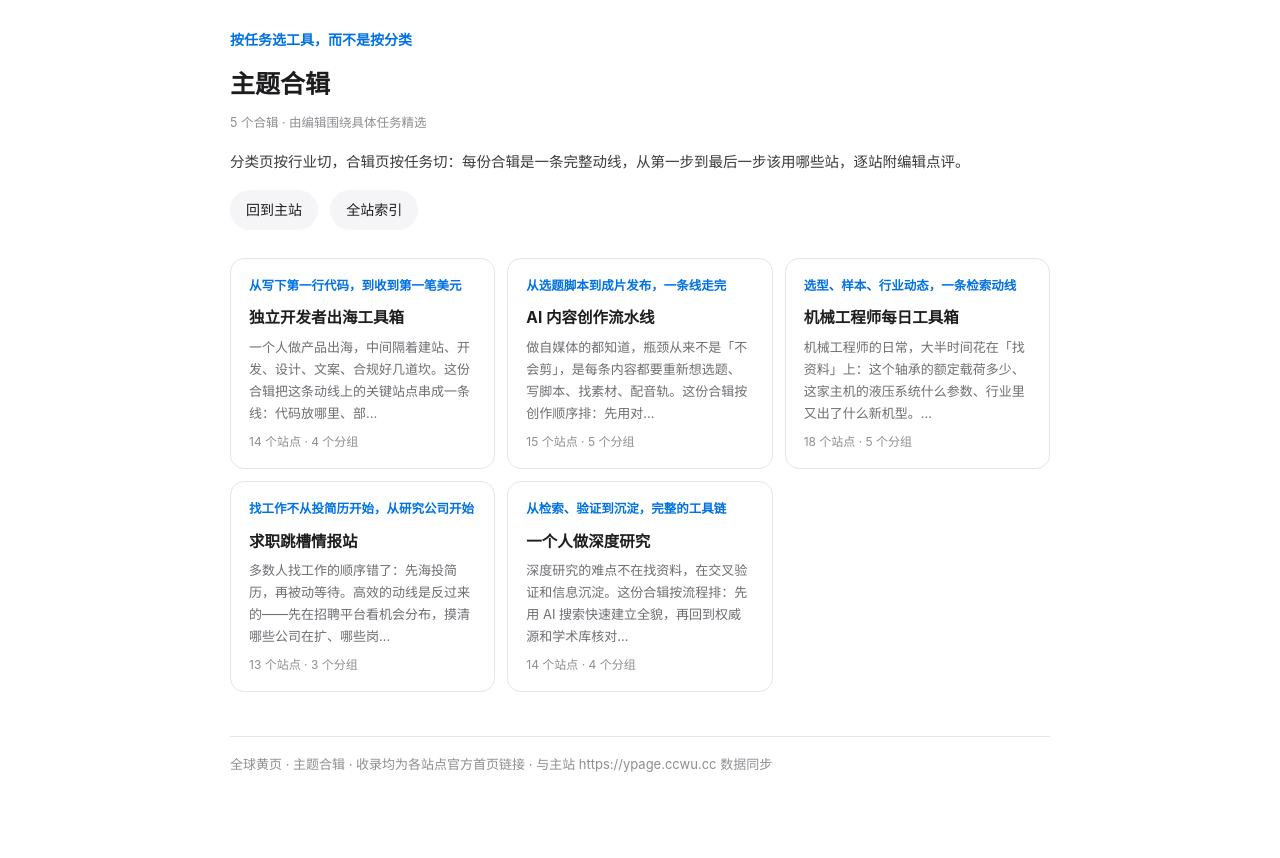
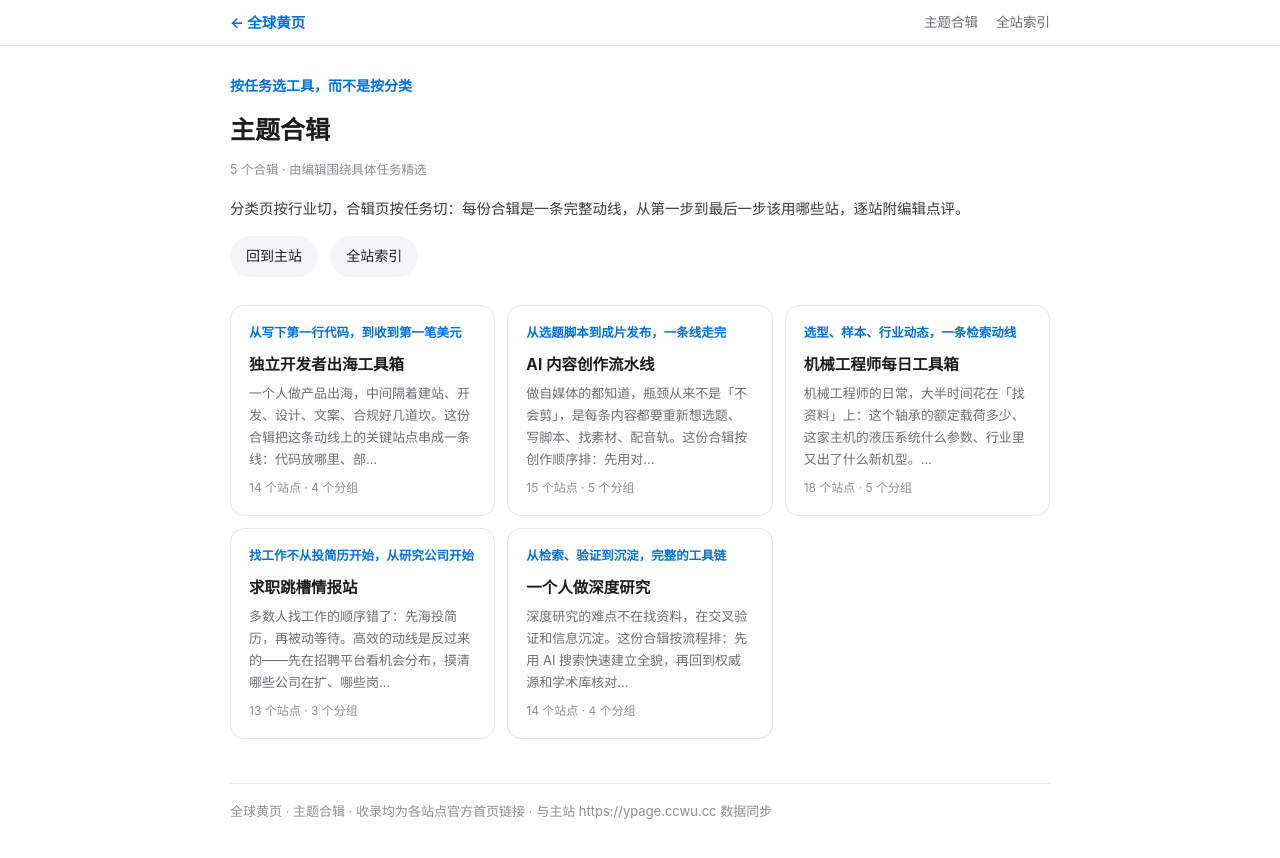
Before and after one commit to heiniao-wan/global-yellow-pages, a plain HTML site: page guides.html in a window 1280 px wide. Before the commit the page ends 836 px from the top, so only its background shows below. Drawn offline with Linux system fonts and the light colour scheme.

Commit message:
feat(guides): 六个合辑页加置顶导航条；fix(seo): gen-seo 注入改为幂等，清掉首页重复堆叠的 CSS（84KB→42KB）

```diff
--- a/guides.html
+++ b/guides.html
@@ -24,6 +24,13 @@ h1{font-size:25px;margin:0 0 6px}
 .meta{color:#8e8e93;font-size:12.5px;margin:6px 0 0}
 .back{display:inline-block;margin:14px 8px 8px 0;padding:8px 16px;border-radius:999px;background:#0071e3;color:#fff;text-decoration:none;font-size:14px}
 .back.ghost{background:#f5f5f7;color:#1d1d1f}
+.gnav{position:sticky;top:0;z-index:30;background:rgba(255,255,255,.88);-webkit-backdrop-filter:saturate(180%) blur(14px);backdrop-filter:saturate(180%) blur(14px);border-bottom:1px solid #e5e5ea}
+.gnav-in{max-width:860px;margin:0 auto;padding:10px 20px;display:flex;align-items:center;justify-content:space-between;gap:12px}
+.gnav-home{color:#0071e3;font-size:14.5px;font-weight:650;text-decoration:none;white-space:nowrap}
+.gnav-home:hover{text-decoration:underline}
+.gnav-links{display:flex;gap:18px}
+.gnav-links a{color:#6e6e73;font-size:13.5px;text-decoration:none;white-space:nowrap}
+.gnav-links a:hover{color:#1d1d1f}
 h2{font-size:18px;margin:34px 0 4px;font-weight:650;letter-spacing:.01em}
 .sec-note{color:#8e8e93;font-size:13px;margin:0 0 6px}
 ol.items{list-style:none;padding:0;margin:10px 0 0;counter-reset:item}
@@ -48,11 +55,12 @@ a.site:hover{text-decoration:underline}
 .related{margin-top:44px;padding-top:18px;border-top:1px solid #e5e5ea}
 .related h2{font-size:15px;margin:0 0 10px}
 footer{margin-top:44px;padding-top:16px;border-top:1px solid #e5e5ea;color:#8e8e93;font-size:13px}
-@media (prefers-color-scheme:dark){body{background:#1c1c1e;color:#f5f5f7}.it-shot{border-color:#3a3a3c;background:#2c2c2e}.desc,.meta,.tags,.gn{color:#98989d}.why{color:#d5d5d8}ol.items li{border-color:#2c2c2e}ol.items li:before{background:#0a2540;color:#6cb3ff}.tags span{background:#2c2c2e}.gcard{border-color:#3a3a3c}.gcard:hover{border-color:#6cb3ff}.gcard h3{color:#f5f5f7}.back.ghost{background:#2c2c2e;color:#f5f5f7}footer{border-color:#3a3a3c}.related{border-color:#3a3a3c}}
+@media (prefers-color-scheme:dark){body{background:#1c1c1e;color:#f5f5f7}.it-shot{border-color:#3a3a3c;background:#2c2c2e}.desc,.meta,.tags,.gn{color:#98989d}.why{color:#d5d5d8}ol.items li{border-color:#2c2c2e}ol.items li:before{background:#0a2540;color:#6cb3ff}.tags span{background:#2c2c2e}.gcard{border-color:#3a3a3c}.gcard:hover{border-color:#6cb3ff}.gcard h3{color:#f5f5f7}.back.ghost{background:#2c2c2e;color:#f5f5f7}footer{border-color:#3a3a3c}.related{border-color:#3a3a3c}.gnav{background:rgba(28,28,30,.88);border-color:#3a3a3c}.gnav-links a{color:#98989d}.gnav-links a:hover{color:#f5f5f7}}
 </style>
 
 </head>
 <body>
+<nav class="gnav"><div class="gnav-in"><a class="gnav-home" href="https://ypage.ccwu.cc/">← 全球黄页</a><span class="gnav-links"><a href="https://ypage.ccwu.cc/guides.html">主题合辑</a><a href="https://ypage.ccwu.cc/sites.html">全站索引</a></span></div></nav>
 <div class="wrap">
 <p class="kicker">按任务选工具，而不是按分类</p>
 <h1>主题合辑</h1>
```
